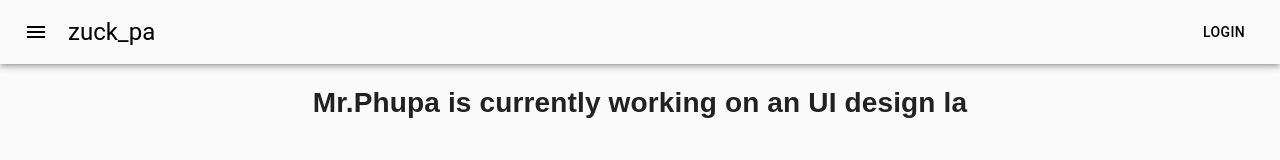
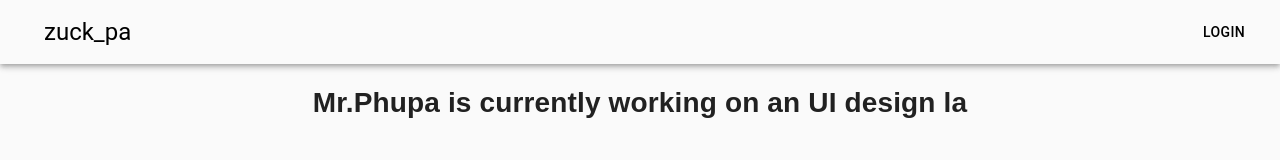
Before and after one commit to zuckpa1999/zuck-blog, a Gatsby site: page / in a window 1280 px wide. Built offline with nearby package versions, Linux system fonts and the light colour scheme; Gatsby itself is replaced by a stand-in of ours.

Commit message:
tsx to js2

```diff
--- a/package.json
+++ b/package.json
@@ -15,6 +15,7 @@
     "clean": "gatsby clean"
   },
   "dependencies": {
+    "@material-ui/core": "^4.11.4",
     "gatsby": "^3.4.1",
     "react": "^17.0.1",
     "react-dom": "^17.0.1"
--- a/src/pages/index.js
+++ b/src/pages/index.js
@@ -5,12 +5,12 @@ import Container from "@material-ui/core/Container";
 import Toolbar from "@material-ui/core/Toolbar";
 import Button from "@material-ui/core/Button";
 import IconButton from "@material-ui/core/IconButton";
-import SearchIcon from "@material-ui/icons/Search";
+
 import Typography from "@material-ui/core/Typography";
 import Link from "@material-ui/core/Link";
 import AppBar from "@material-ui/core/AppBar";
 import { makeStyles } from "@material-ui/core/styles";
-import MenuIcon from "@material-ui/icons/Menu";
+/* import MenuIcon from "@material-ui/icons/Menu"; */
 export default function Blog() {
   const classes = useStyles();
   return (
@@ -24,7 +24,7 @@ export default function Blog() {
             color="inherit"
             aria-label="menu"
           >
-            <MenuIcon />
+
           </IconButton>
           <Typography variant="h5" className={classes.title}>
             zuck_pa
```
Also changed, not shown: 2 other files.
